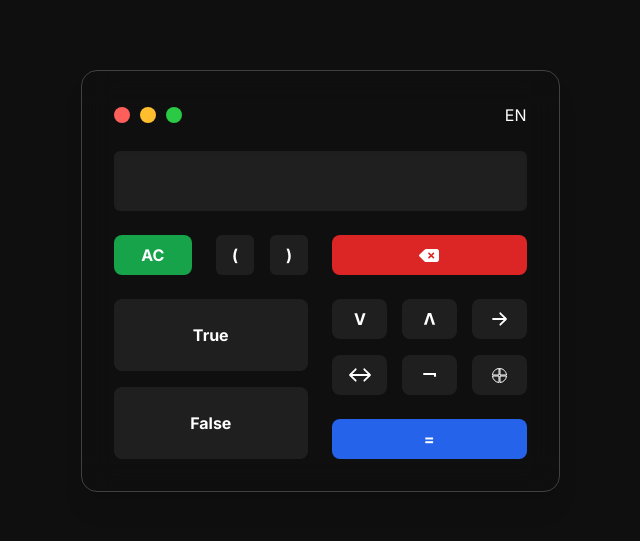
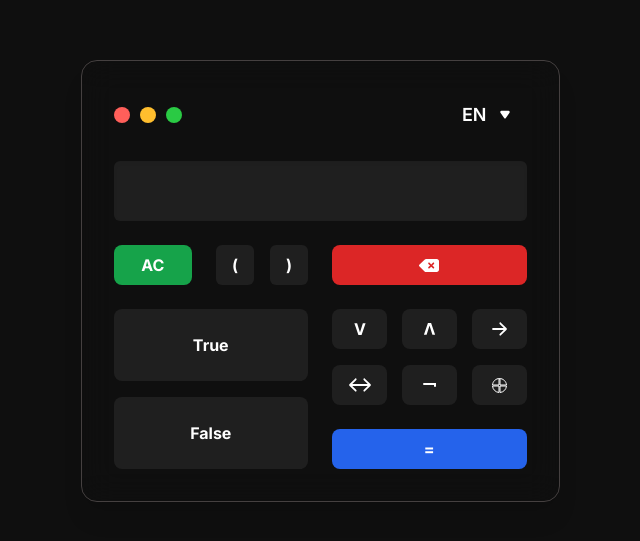
Before and after one commit to iniiferdi/logiccalculate, a React (Vite) app: page / in a window 1280 px wide. Shown: the part 119-660 px from the top of the page, without its empty margins (320-960 px from the left). Built offline with nearby package versions, Linux system fonts and the light colour scheme.

Commit message:
make component

```diff
--- a/src/App.jsx
+++ b/src/App.jsx
@@ -1,32 +1,20 @@
 import React, { useState, useEffect, useRef } from "react";
 import Gradient from "./assets/gd.svg"
+import LanguageDropdown from "./components/LanguageDropdown";
 
 function App() {
     const [input, setInput] = useState("");
     const [cursorVisible, setCursorVisible] = useState(true);
-
-    const [isOpen, setIsOpen] = useState(false);
     const [selectedLanguage, setSelectedLanguage] = useState("EN");
 
-    const languages = [
-        { code: "EN", name: "English" },
-        { code: "IN", name: "Indonesian" },
-        { code: "ML", name: "Mechine" },
-    ];
+    const handleBackspaceClick = () => {
+        setInput((prev) => prev.slice(0, -1));
+    };
 
     const buttonLabels = {
         EN: { true: "True", false: "False" },
         IN: { true: "Benar", false: "Salah" },
         ML: { true: "1", false: "0" },
-    };
-
-    const handleSelect = (code) => {
-        setSelectedLanguage(code);
-        setIsOpen(false);
-    };
-
-    const handleBackspaceClick = () => {
-        setInput((prev) => prev.slice(0, -1));
     };
 
     useEffect(() => {
@@ -40,13 +28,11 @@ function App() {
     return (
         <main className="w-full min-h-screen  font-Inter overflow-hidden mx-auto bg-primary flex items-center justify-center px-4 xl:p-8 ">
             <img className="xl:hidden absolute bottom-0 w-full" src={Gradient} alt="" />
+
             <section
                 className="flex flex-col gap-6 w-full xl:max-w-[479px] xl:p-8 border border-[#454040] px-6 py-6 justify-center items-center mx-auto shadow-xl rounded-2xl bg-opacity-50 backdrop-blur-lg">
-                <div className="relative flex justify-between w-full">
-                    <div
-                        className="flex flex-row items-center w-full justify-between space-x-2 cursor-pointer"
-                        onClick={() => setIsOpen(!isOpen)}
-                    >
+
+                <div className="flex flex-row w-full justify-between items-center">
                     <svg
                         width="68"
                         height="16"
@@ -58,30 +44,18 @@ function App() {
                         <circle cx="34" cy="8" r="8" fill="#FFBE2E" />
                         <circle cx="60" cy="8" r="8" fill="#2ACA44" />
                     </svg>
-                        <h1 className="text-white">{selectedLanguage}</h1>
-                    </div>
-                    {isOpen && (
-                        <div className="absolute right-0 mt-8 z-50 w-32  bg-opacity-70 backdrop-blur-md text-white rounded shadow-lg">
-                            {languages.map((lang) => (
-                                <div
-                                    key={lang.code}
-                                    className={`px-4 py-2 cursor-pointer hover:bg--700 bg-opacity-50 ${lang.code === selectedLanguage ? "bg-primary bg-opacity-50" : ""
-                                        }`}
-                                    onClick={() => handleSelect(lang.code)}
-                                >
-                                    {lang.name}
-                                </div>
-                            ))}
-                        </div>
 
-                    )}
+
+                    <LanguageDropdown
+                        selectedLanguage={selectedLanguage}
+                        setSelectedLanguage={setSelectedLanguage}
+                    />
+
                 </div>
 
                 <div className="w-full h-[60px] bg-[#1F1F1F] rounded-md shadow-inner text-white p-2 flex items-center justify-end">
                     <div className="flex items-center">
-                        {/* Teks di sebelah kanan */}
                         <span>{input}</span>
-                        {/* Kursor berkedip */}
                         <span className={`${cursorVisible ? "visible" : "invisible"} cursor`}>|</span>
                     </div>
                 </div>
@@ -107,18 +81,16 @@ function App() {
                         </div>
 
                         <div className="flex flex-col h-full gap-4 w-full">
-                            {/* Tombol True */}
                             <button
                                 className="bg-[#1F1F1F] hover:shadow-lg active:shadow-md duration-200 h-full font-bold p-5 rounded-lg text-white hover:bg-[#2A2A2A] active:scale-95 transition transform"
-                                onClick={() => setInput(buttonLabels[selectedLanguage].true)} // Sesuaikan teks berdasarkan bahasa
+                                onClick={() => setInput(buttonLabels[selectedLanguage].true)}
                             >
                                 {buttonLabels[selectedLanguage].true}
                             </button>
 
-                            {/* Tombol False */}
                             <button
                                 className="bg-[#1F1F1F] h-full font-bold p-5 rounded-lg text-white hover:bg-[#2A2A2A] active:scale-95 transition transform"
-                                onClick={() => setInput(buttonLabels[selectedLanguage].false)} // Sesuaikan teks berdasarkan bahasa
+                                onClick={() => setInput(buttonLabels[selectedLanguage].false)}
                             >
                                 {buttonLabels[selectedLanguage].false}
                             </button>
--- /dev/null
+++ b/src/components/LanguageDropdown.jsx
@@ -0,0 +1,60 @@
+import React, { useState } from "react";
+
+const LanguageDropdown = ({ selectedLanguage, setSelectedLanguage }) => {
+    const [isOpen, setIsOpen] = useState(false);
+
+    const languages = [
+        { code: "EN", name: "English" },
+        { code: "IN", name: "Indonesian" },
+        { code: "ML", name: "Mechine" },
+    ];
+
+    const handleSelect = (code) => {
+        setSelectedLanguage(code);
+        setIsOpen(false);
+    };
+
+    return (
+        <div className="relative z-50">
+            <div
+                className="flex  items-center space-x-2 cursor-pointer  px-3 py-2 rounded-lg transition-all duration-300"
+                onClick={() => setIsOpen(!isOpen)}
+            >
+                <h1 className="text-white text-lg font-semibold">
+                    {selectedLanguage}
+                </h1>
+                <svg
+                    className={`w-5 h-5 text-white transform transition-transform ${isOpen ? "rotate-180" : ""
+                        }`}
+                    fill="none"
+                    xmlns="http://www.w3.org/2000/svg"
+                    viewBox="0 0 24 24"
+                >
+                    <path
+                        d="M11.1808 15.8297L6.54199 9.20285C5.89247 8.27496 6.55629 7 7.68892 7L16.3111 7C17.4437 7 18.1075 8.27496 17.458 9.20285L12.8192 15.8297C12.4211 16.3984 11.5789 16.3984 11.1808 15.8297Z"
+                        fill="currentColor"
+                    />
+                </svg>
+            </div>
+            {isOpen && (
+                <div className="absolute right-0 mt-2 w-36 bg-primary bg-opacity-70 backdrop-blur-lg border border-[#454040] text-white rounded-lg shadow-lg transition-all duration-300 ease-in-out">
+                    {languages.map((lang) => (
+                        <div
+                            key={lang.code}
+                            className={`px-4 py-2 text-sm cursor-pointer hover:bg-primary hover:bg-opacity-80 transition-all ${lang.code === selectedLanguage
+                                    ? "bg-primary bg-opacity-80 font-bold"
+                                    : ""
+                                }`}
+                            onClick={() => handleSelect(lang.code)}
+                        >
+                            {lang.name}
+                        </div>
+                    ))}
+                </div>
+            )}
+        </div>
+
+    );
+};
+
+export default LanguageDropdown;
```
Lines whose indentation alone changed are shown as unchanged.
